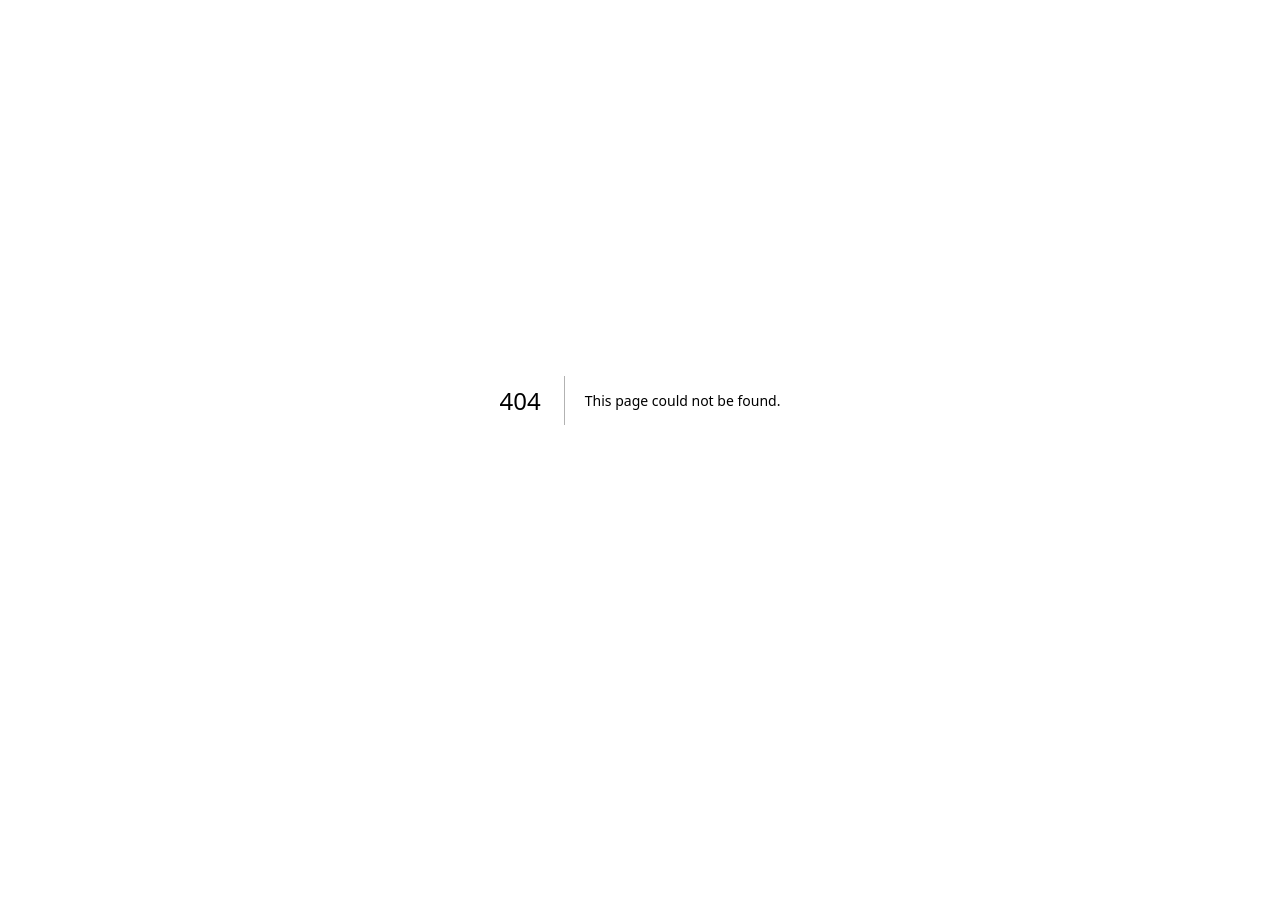
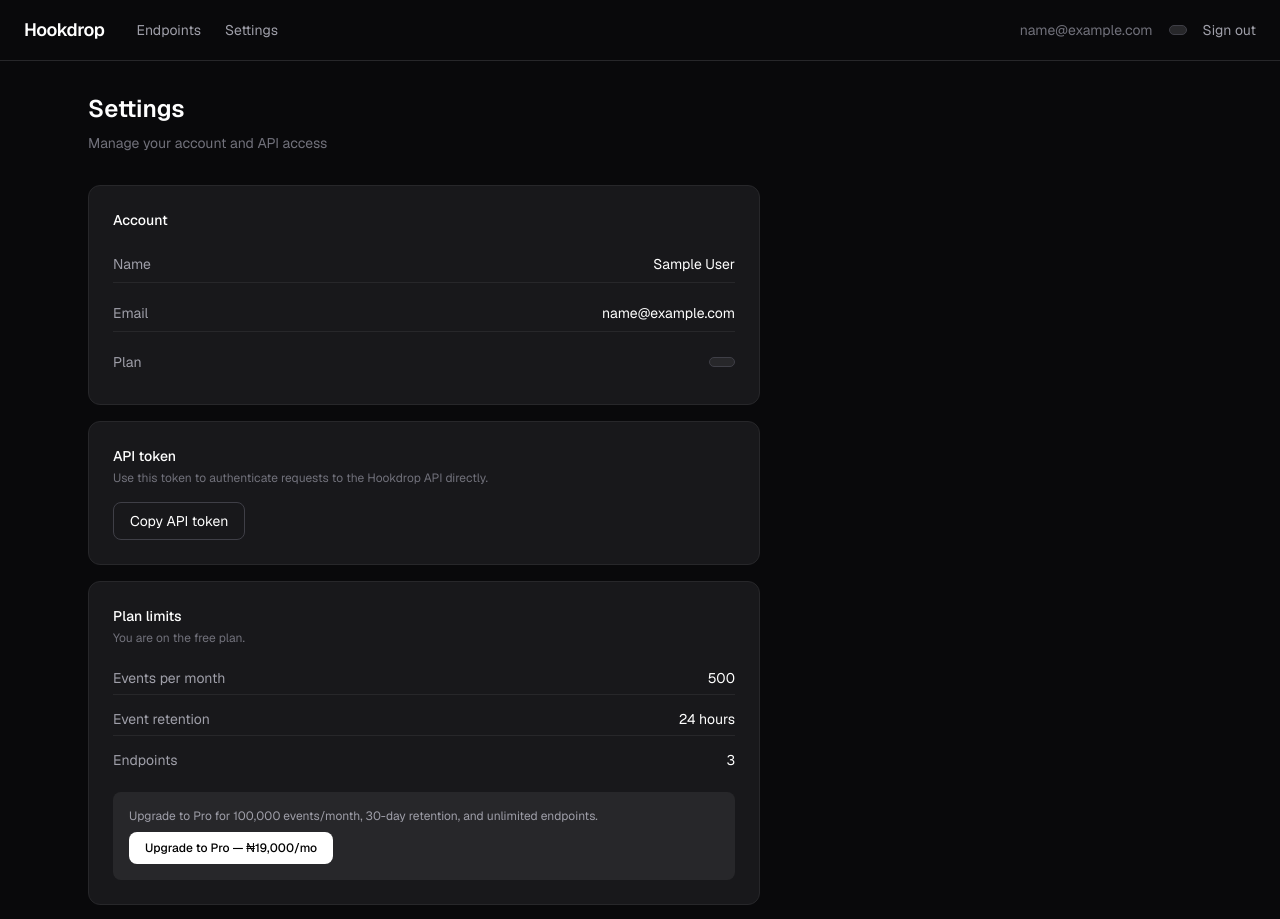
Before and after one commit to bobprince4u/hookdrop, a Next.js app in the folder apps/web/: page /dashboard/settings in a window 1280 px wide. Before the commit this address had no page. Shown: the top 919 px of the page. Before the commit the page ends 800 px from the top, so only its background shows below. Built offline with nearby package versions, Linux system fonts and the light colour scheme; sample sign-in values are in the browser's storage.

Commit message:
feat: add settings page, events detail page with replay and live feed

```diff
--- /dev/null
+++ b/apps/web/app/dashboard/settings/page.tsx
@@ -0,0 +1,104 @@
+'use client'
+
+import { useState } from 'react'
+import { useAuthStore } from '@/lib/auth'
+
+export default function SettingsPage() {
+  const { user, logout } = useAuthStore()
+  const [copied, setCopied] = useState(false)
+
+  const copyToken = () => {
+    const token = localStorage.getItem('hookdrop_token')
+    if (token) {
+      navigator.clipboard.writeText(token)
+      setCopied(true)
+      setTimeout(() => setCopied(false), 2000)
+    }
+  }
+
+  return (
+    <div className="max-w-2xl">
+      <h1 className="text-2xl font-semibold mb-2">Settings</h1>
+      <p className="text-sm text-zinc-500 mb-8">Manage your account and API access</p>
+
+      {/* Account */}
+      <div className="bg-zinc-900 border border-zinc-800 rounded-xl p-6 mb-4">
+        <h2 className="text-sm font-medium mb-4">Account</h2>
+        <div className="space-y-3">
+          <div className="flex justify-between items-center py-2 border-b border-zinc-800">
+            <span className="text-sm text-zinc-400">Name</span>
+            <span className="text-sm">{user?.name}</span>
+          </div>
+          <div className="flex justify-between items-center py-2 border-b border-zinc-800">
+            <span className="text-sm text-zinc-400">Email</span>
+            <span className="text-sm">{user?.email}</span>
+          </div>
+          <div className="flex justify-between items-center py-2">
+            <span className="text-sm text-zinc-400">Plan</span>
+            <span className="text-xs bg-zinc-800 border border-zinc-700 text-zinc-300 px-3 py-1 rounded-full capitalize">
+              {user?.plan}
+            </span>
+          </div>
+        </div>
+      </div>
+
+      {/* API Token */}
+      <div className="bg-zinc-900 border border-zinc-800 rounded-xl p-6 mb-4">
+        <h2 className="text-sm font-medium mb-1">API token</h2>
+        <p className="text-xs text-zinc-500 mb-4">
+          Use this token to authenticate requests to the Hookdrop API directly.
+        </p>
+        <button
+          onClick={copyToken}
+          className="text-sm border border-zinc-700 hover:border-zinc-500 px-4 py-2 rounded-lg transition-colors"
+        >
+          {copied ? 'Copied!' : 'Copy API token'}
+        </button>
+      </div>
+
+      {/* Plan */}
+      <div className="bg-zinc-900 border border-zinc-800 rounded-xl p-6 mb-4">
+        <h2 className="text-sm font-medium mb-1">Plan limits</h2>
+        <p className="text-xs text-zinc-500 mb-4">
+          You are on the free plan.
+        </p>
+        <div className="space-y-2 text-sm">
+          <div className="flex justify-between py-1.5 border-b border-zinc-800">
+            <span className="text-zinc-400">Events per month</span>
+            <span>500</span>
+          </div>
+          <div className="flex justify-between py-1.5 border-b border-zinc-800">
+            <span className="text-zinc-400">Event retention</span>
+            <span>24 hours</span>
+          </div>
+          <div className="flex justify-between py-1.5">
+            <span className="text-zinc-400">Endpoints</span>
+            <span>3</span>
+          </div>
+        </div>
+        <div className="mt-4 p-4 bg-zinc-800 rounded-lg">
+          <p className="text-xs text-zinc-400 mb-2">
+            Upgrade to Pro for 100,000 events/month, 30-day retention, and unlimited endpoints.
+          </p>
+          <button className="text-xs bg-white text-black px-4 py-2 rounded-lg font-medium hover:bg-zinc-200 transition-colors">
+            Upgrade to Pro — ₦19,000/mo
+          </button>
+        </div>
+      </div>
+
+      {/* Danger zone */}
+      <div className="bg-zinc-900 border border-red-500/20 rounded-xl p-6">
+        <h2 className="text-sm font-medium text-red-400 mb-1">Danger zone</h2>
+        <p className="text-xs text-zinc-500 mb-4">
+          These actions are irreversible.
+        </p>
+        <button
+          onClick={logout}
+          className="text-sm border border-zinc-700 hover:border-red-500/50 hover:text-red-400 px-4 py-2 rounded-lg transition-colors"
+        >
+          Sign out
+        </button>
+      </div>
+    </div>
+  )
+}
```
